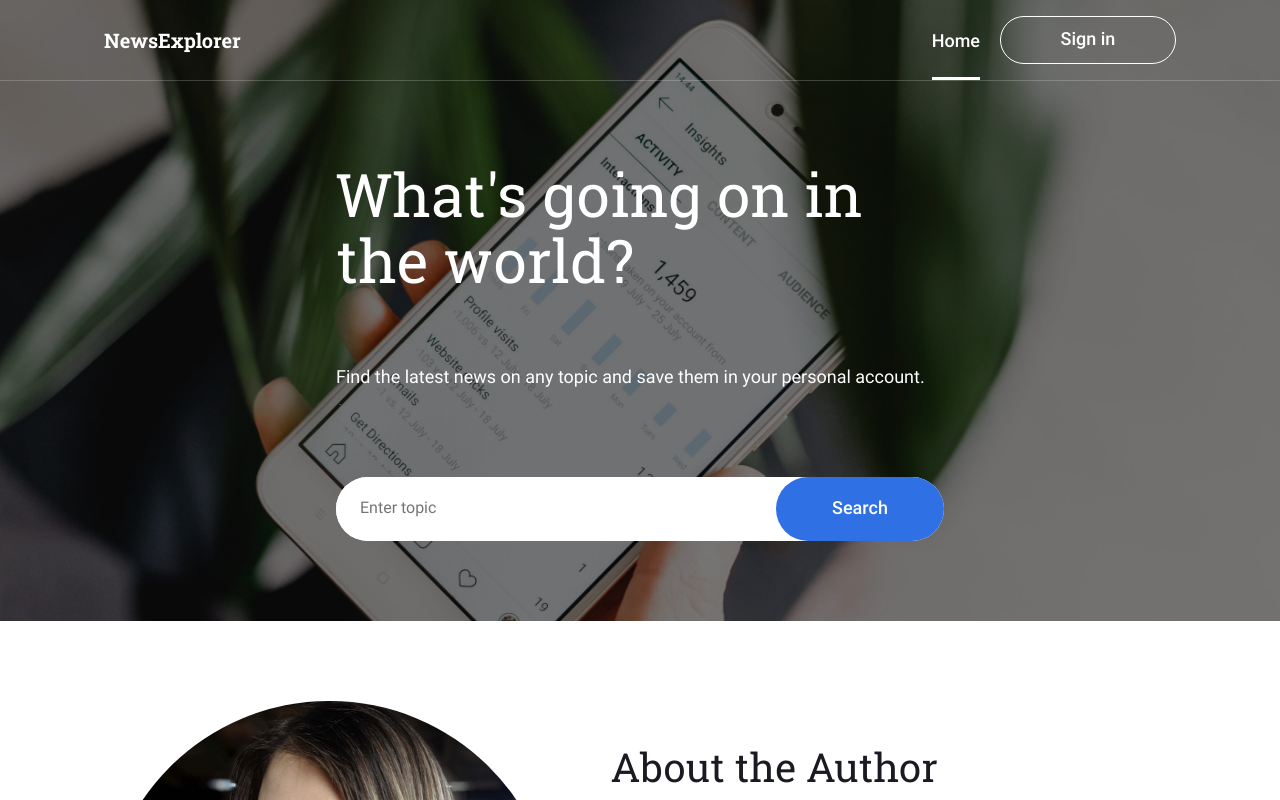
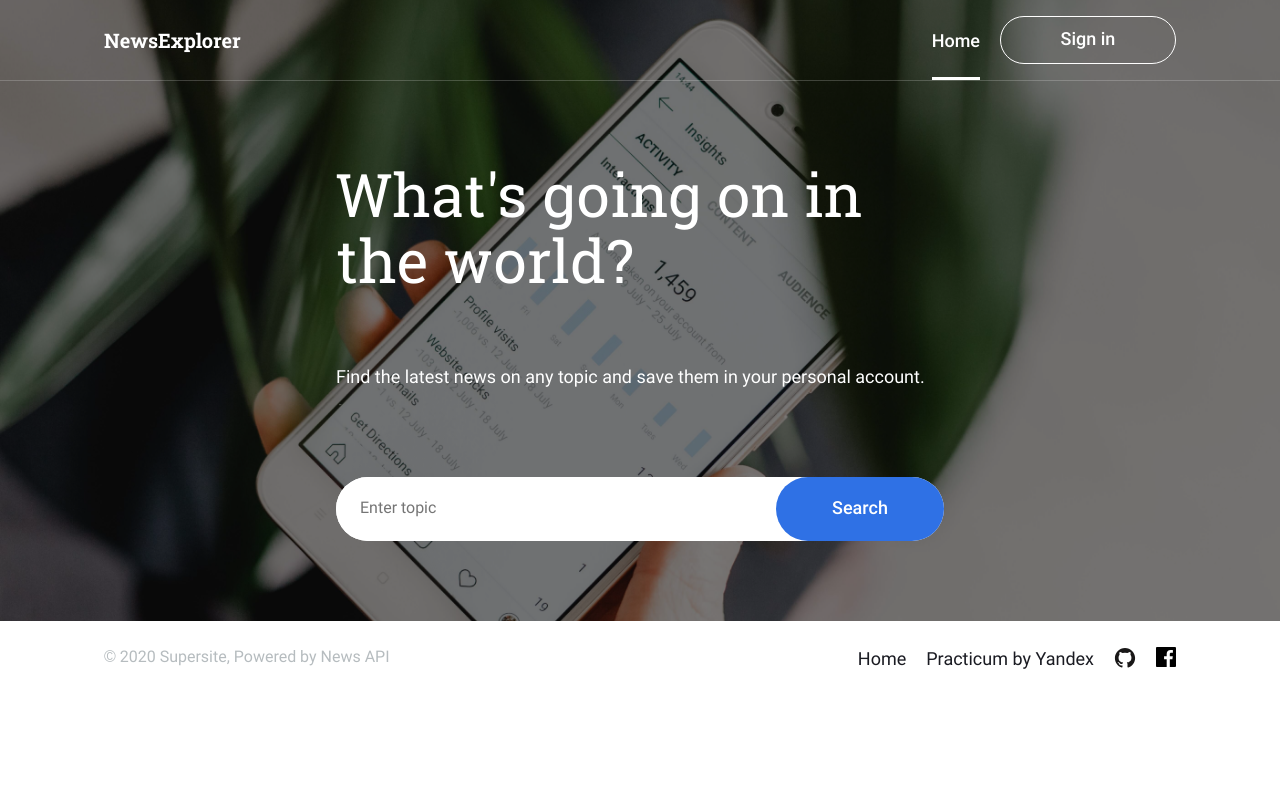
Before and after one commit to momofcats/news-explorer-frontend, a React (Create React App) app: page / in a window 1280 px wide. Shown: the top 800 px of the page. Built offline with nearby package versions, Linux system fonts and the light colour scheme.

Commit message:
remove about

```diff
--- a/src/components/Main/Main.js
+++ b/src/components/Main/Main.js
@@ -2,7 +2,6 @@ import React from "react";
 import "./Main.css";
 import Header from "../Header/Header";
 import SearchForm from "../SearchForm/SearchForm";
-import About from "../About/About";
 import NewsCardsList from "../NewsCardList/NewsCardList";
 import NotFound from "../NotFound/NotFound";
 import Preloader from "../Preloader/Preloader";
@@ -47,7 +46,6 @@ function Main({
         />
       )}
 
-      <About />
     </>
   );
 }
```
